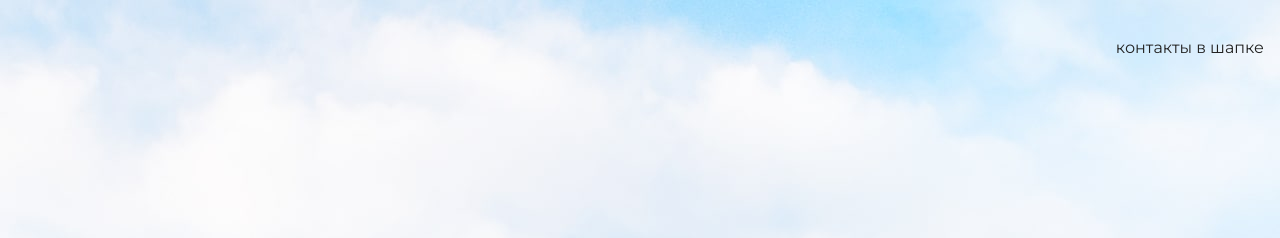
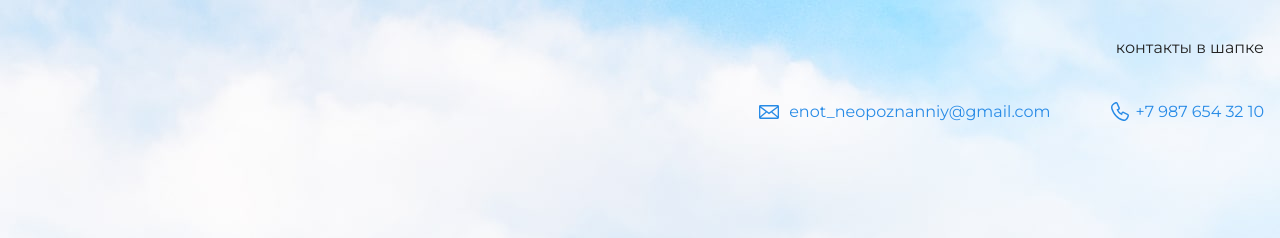
Before and after one commit to BodyaSPR/my-site, a plain HTML site: page index.html in a window 1280 px wide. Shown: the top 238 px of the page. Drawn offline with nearby package versions, Linux system fonts and the light colour scheme.

Commit message:
Update index.html

```diff
--- a/index.html
+++ b/index.html
@@ -12,6 +12,12 @@
       <div class="container">
      контакты в шапке
    </div>
+      <header class="page-header">
+  <div class="container">
+    <a class="header-email" href="mailto:enot_neopoznanniy@gmail.com">enot_neopoznanniy@gmail.com</a>
+    <a class="header-phone" href="tel:+79876543210">+7 987 654 32 10</a>
+  </div>
+</header>
     </header>
 
     <section class="hero-image">
```
